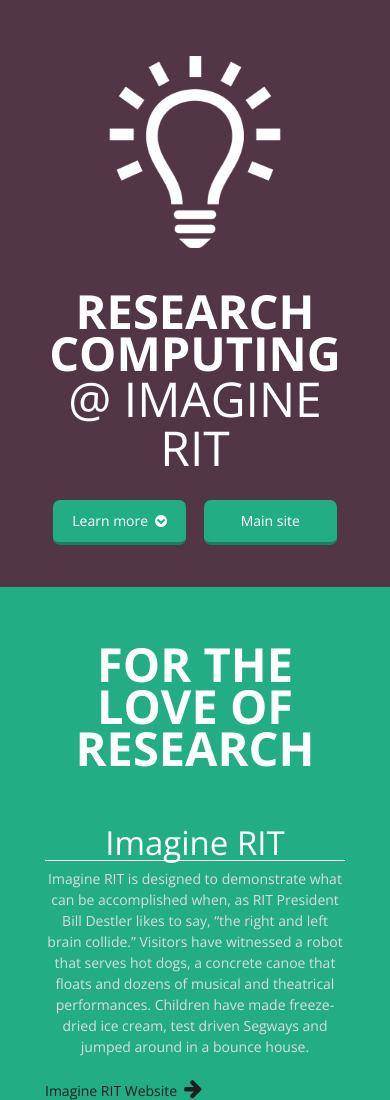
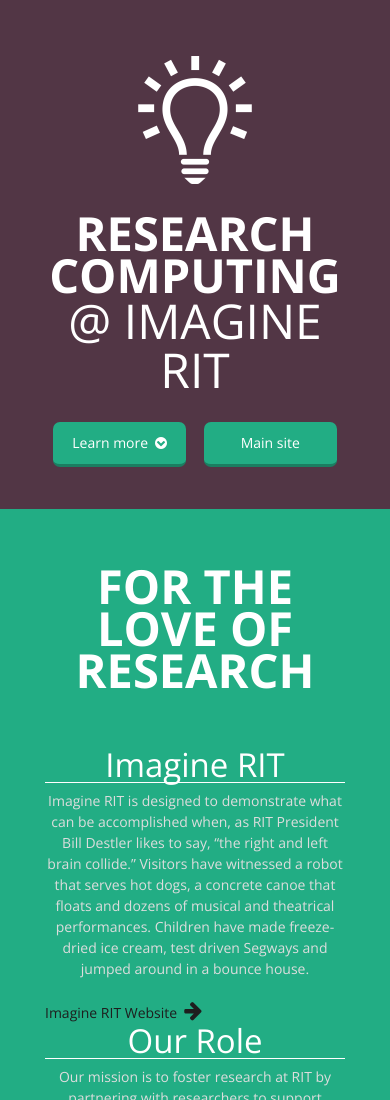
Before and after one commit to tj-boyle/rc-imagine, a plain HTML site: page index.html in a window 390 px wide. Shown: the top 1100 px of the page. Drawn offline with nearby package versions, Linux system fonts and the light colour scheme; some packages are replaced by stand-ins of ours.

Commit message:
header resize fizes

```diff
--- a/assets/sass/layout.scss
+++ b/assets/sass/layout.scss
@@ -573,6 +573,14 @@
 			top: 0%;
 		}
 
+		header{
+			margin-top: 28px;
+		}
+
+		img{
+			width: 128px;
+			height: 128px;
+		}
 
 		video{
 			preload: none;
```
Also changed, not shown: assets/stylesheets/all.css, assets/stylesheets/layout.css.
